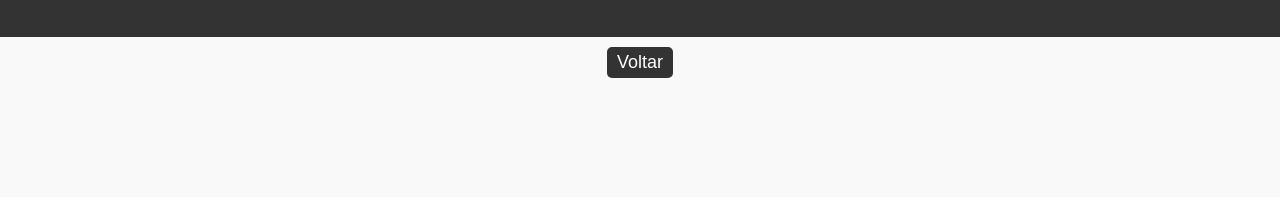
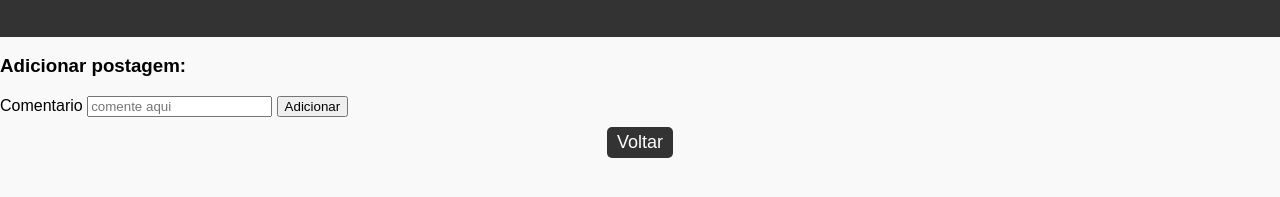
Before and after one commit to MateusProDev/loginapce, a plain HTML site: page posts.html in a window 1280 px wide. Shown: the part 213-410 px from the top of the page. Drawn offline with Linux system fonts and the light colour scheme.

```diff
--- a/posts.html
+++ b/posts.html
@@ -13,6 +13,15 @@
         <p>Crie uma postagem para contribuir com o desenvolvimentos da Associação</p>
     </header>
 
+    <div id="userContent" class="startHidden">
+        <div class="center">
+          <form id="todoForm">
+            <h3 id="todoFormTitle">Adicionar postagem:</h3>
+            <label for="name">Comentario</label>
+            <input type="text" id="name" placeholder="comente aqui">
+            <button type="submit" id="submitTodoForm">Adicionar</button>
+          </form>
+        </div>
     <div id="voltarBtn">
         <a href="/postagens.html"><button>Voltar</button></a>
     </div>
```
Also changed, not shown: postagens.html (+0 -9 lines).
